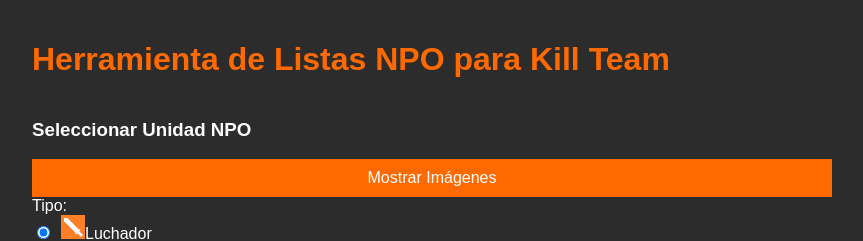
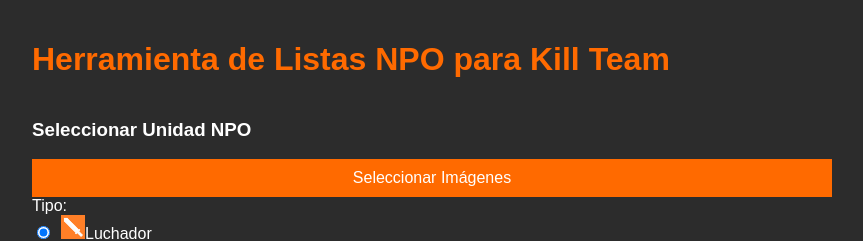
Before and after one commit to ChickenPolloHammer/NPO_tool, a React (Create React App) app: page / in a window 1280 px wide. Shown: the top 241 px of the page, without its empty margins (208-1071 px from the left). Built offline with nearby package versions, Linux system fonts and the light colour scheme.

Commit message:
text change selector imagen button

```diff
--- a/src/components/SelectorNPO.js
+++ b/src/components/SelectorNPO.js
@@ -121,7 +121,7 @@
 
       {/* Botón para mostrar/ocultar imágenes */}
       <button onClick={toggleImageOptions}>
-        {showImages ? 'Ocultar Imágenes' : 'Mostrar Imágenes'}
+        {showImages ? 'Ocultar Imágenes' : 'Seleccionar Imágenes'}
       </button>
 
       {/* Mostrar imagen seleccionada solo cuando no se están mostrando las opciones de imágenes */}
```
